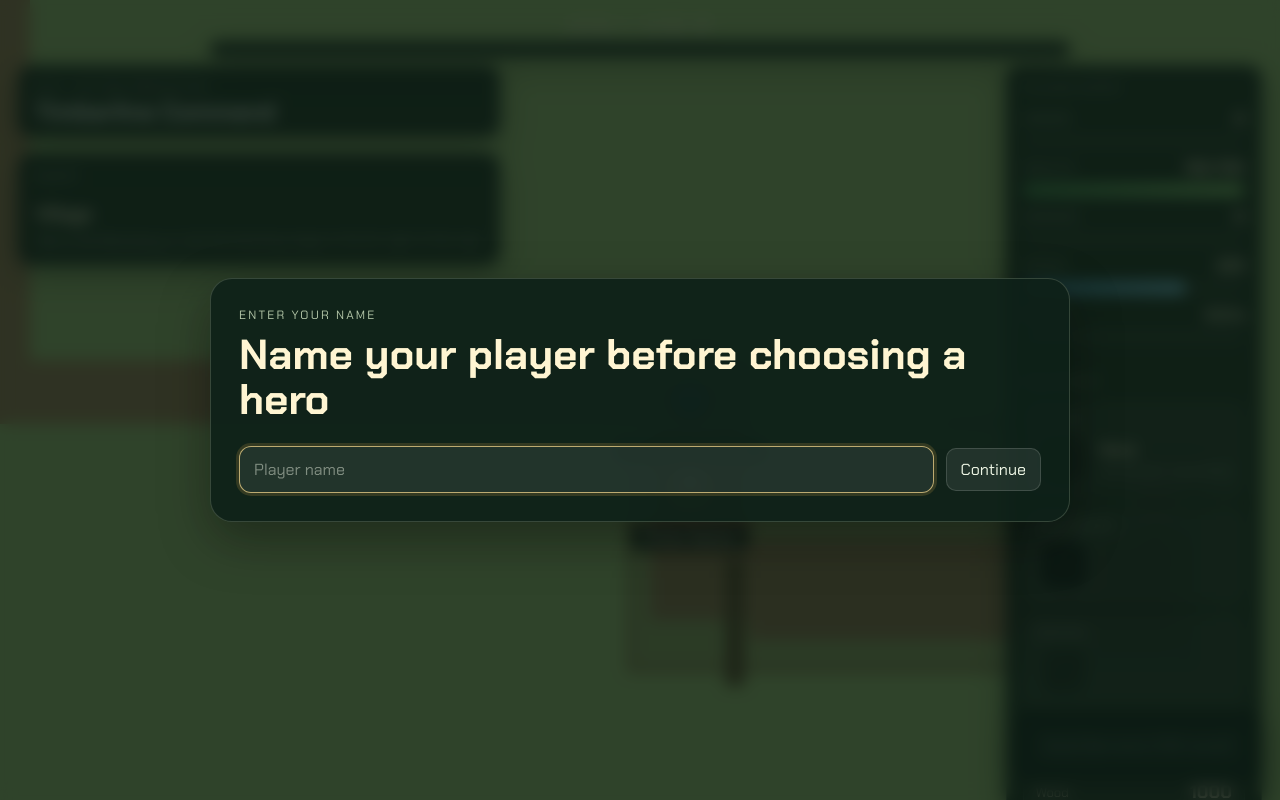
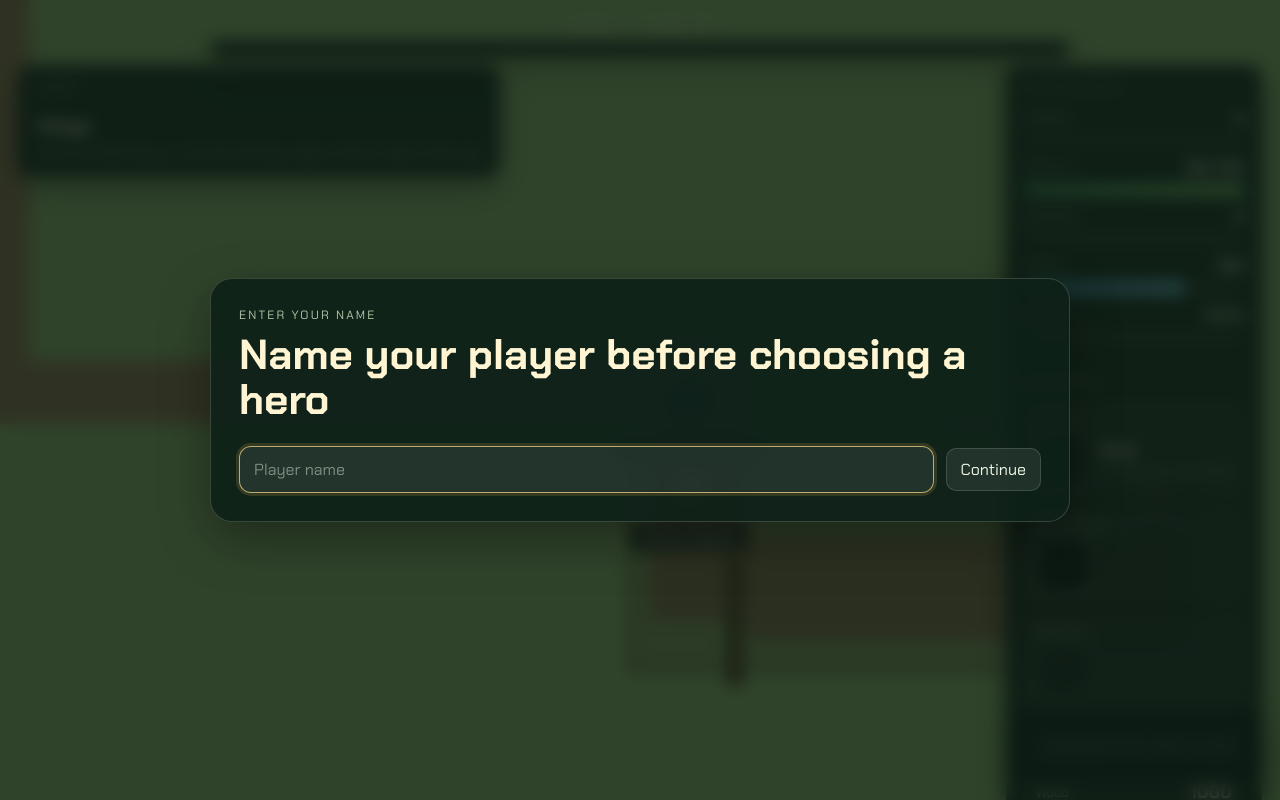
Before and after one commit to snakesford/3rdpersongame, a plain HTML site: page index.html in a window 1280 px wide. Drawn offline with Linux system fonts and the light colour scheme.

Commit message:
removes label above range NPC's head. removes title of game from top left

```diff
--- a/index.html
+++ b/index.html
@@ -23,10 +23,6 @@
 
     <div class="hud-top">
       <div class="hud-left">
-        <div class="brand">
-          <span class="brand-kicker">RTS / ACTION PROTOTYPE</span>
-          <h1>Timberline Command</h1>
-        </div>
         <div id="questPanel" class="quest-panel hidden">
           <span class="stats-kicker">Quest</span>
           <strong id="questTitle">Goblin Trouble</strong>
```
